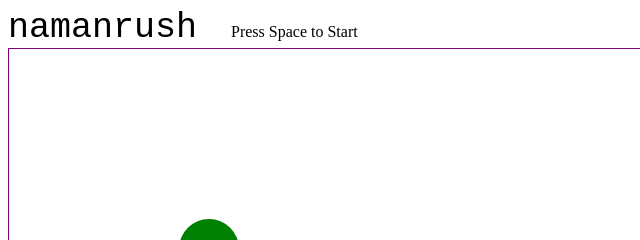
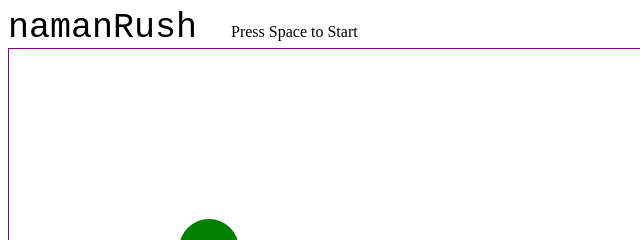
Before and after one commit to anarayan05/namanrush, a plain HTML site: page g4.html in a window 1280 px wide. Shown: the top 240 px of the page, 0-640 px from the left. Drawn offline with Linux system fonts and the light colour scheme.

Commit message:
changed aesthetic of title

```diff
--- a/g4.html
+++ b/g4.html
@@ -2,7 +2,7 @@
 <html lang = "en-us">
 <link rel = "stylesheet" href = "g4c.css">
     <head>
-    <p id="name">namanrush</p>
+    <p id="name">namanRush</p>
     <div class = "header">
         <p id = "start">Press Space to Start</p>
         <p id="lives">Lives: 3</p>
```
